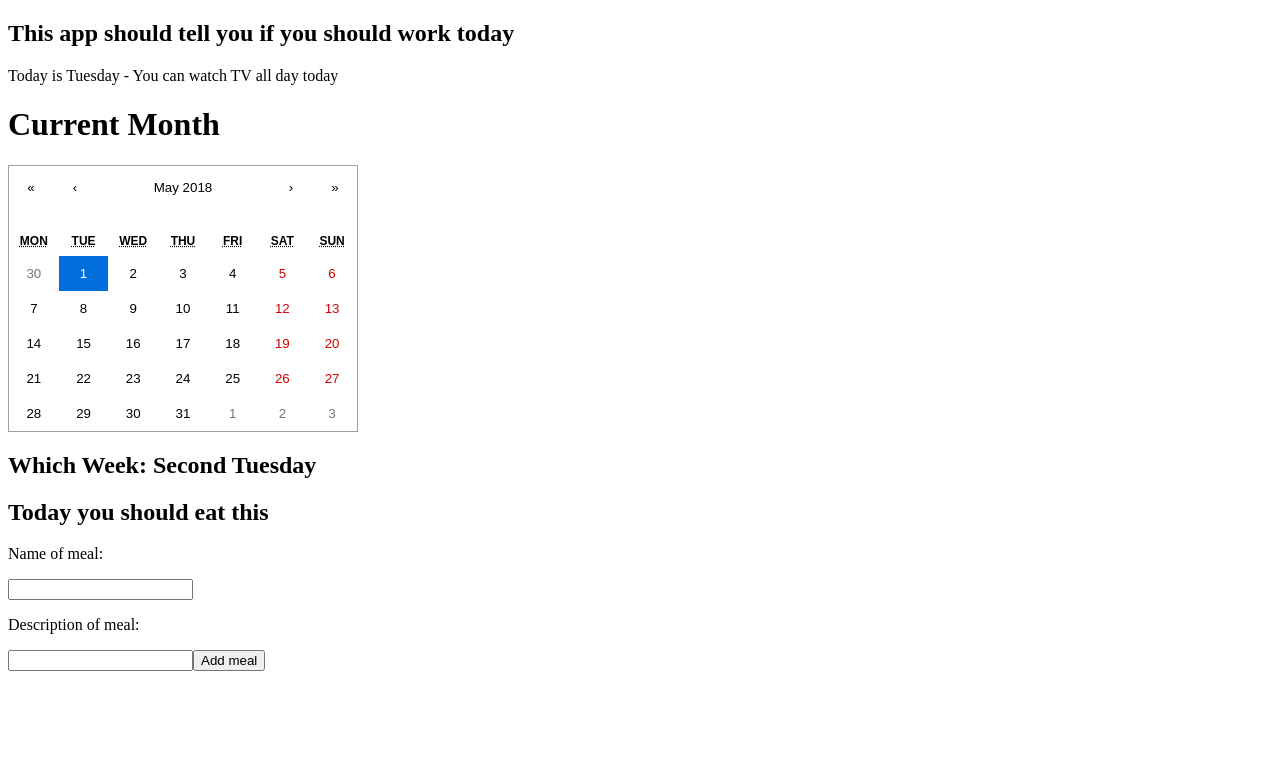
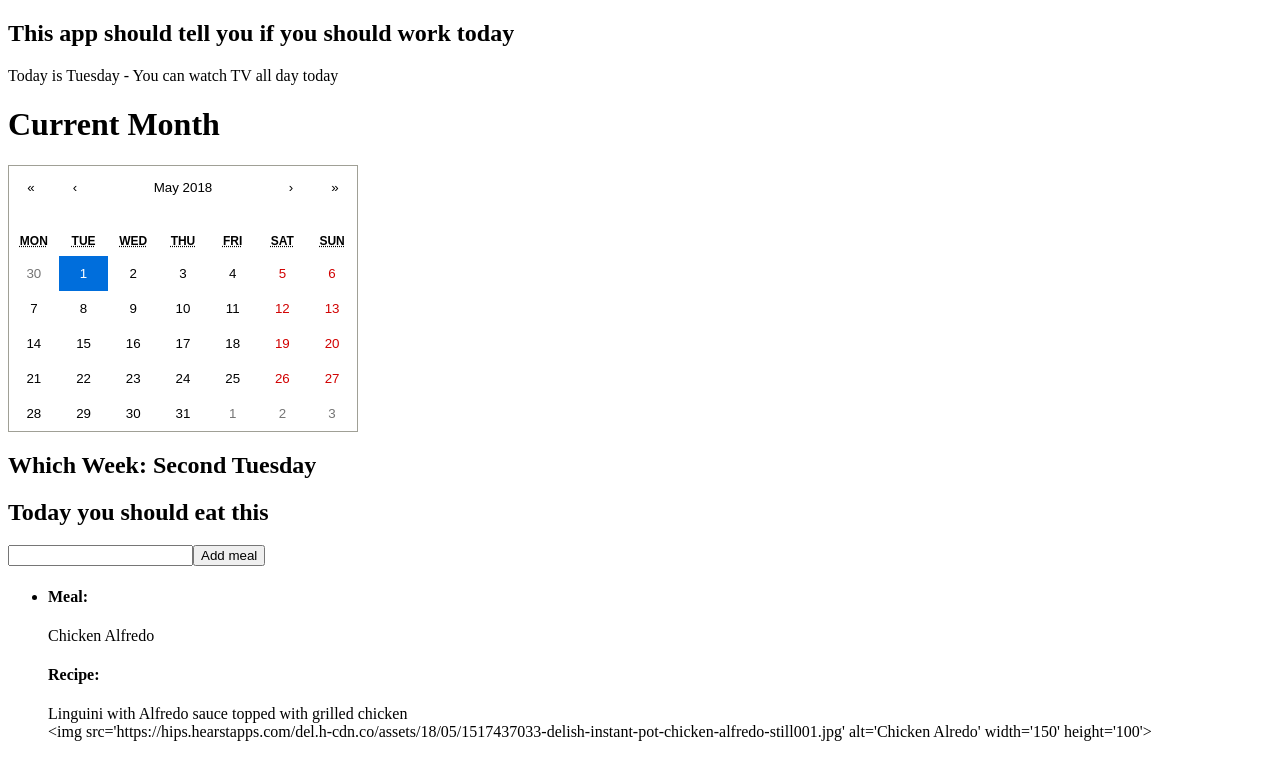
Before and after one commit to GroceriStar/react-only-intern-17, a React (Create React App) app: page / in a window 1280 px wide. Shown: the top 780 px of the page. Built offline with nearby package versions, Linux system fonts and the light colour scheme.

Commit message:
worked more on chapter 7 test

```diff
--- a/src/components/DayChecker.js
+++ b/src/components/DayChecker.js
@@ -14,7 +14,8 @@ class DayChecker extends Component {
   if (today === 6 || today === 0){
     return <div><p>Today is {this.getDayName(today)} - You can watch TV all day today</p></div>;
   } else { return <div><p>Today is {this.getDayName(today)} - You can watch TV all day today</p></div>;
-    };
+    }
+
   }
 }
 
--- a/src/components/MealPlan.js
+++ b/src/components/MealPlan.js
@@ -3,25 +3,45 @@ import _ from 'lodash';
 
 class MealPlan extends Component {
   state = {
-    meal: '',
+    meal: {},
     meals: [],
-    description: '',
-    descriptions: []
+    showAddMealMessage: false
   };
 
-    renderMeals() {
-    return _.map(this.state.meals, meal => <li>{meal}</li>);
-  };
+  renderMeals() {
+        return _.map(this.state.meals, meal => <div><li><h4>Meal:</h4>{meal.theMeal}<h4>Recipe:</h4>{meal.recipe}<br></br>{meal.image}</li></div>);
+  }
+
+  componentWillMount() {
+   this.setState({meals: [
+     {
+       theMeal:  "Chicken Alfredo",
+       recipe:  "Linguini with Alfredo sauce topped with grilled chicken",
+       image:  "<img src='https://hips.hearstapps.com/del.h-cdn.co/assets/18/05/1517437033-delish-instant-pot-chicken-alfredo-still001.jpg' alt='Chicken Alredo' width='150' height='100'>",
+     }
+   ]});
+  }
+
+  componentDidUpdate(prevProps, prevState) {
+    if (prevState.meals.length < this.state.meals.length) {
+      this.setState({showAddMealMessage: true});
+      setTimeout(() => this.setState({showAddMealMessage: false}), 1000);
+    }
+  }
 
   render() {
-    return (
+    return(
       <div>
         <h2>Today you should eat this</h2>
-        <p>Name of meal:</p><input onChange={e => this.setState({meal: e.target.value})} value={this.state.meal} type="text" />
-        <p>Description of meal:</p><input onChange={e => this.setState({description: e.target.value})} value={this.state.description} type="text" />
+        <input
+          onChange={e => this.setState({meal: e.target.value})}
+          value={this.state.meal.meal}
+          type="text"
+        />
         <button
           onClick={() => this.setState({meals: [...this.state.meals, this.state.meal]})}>
           Add meal</button>
+	{this.state.showAddMealMessage ? <p>New meal added</p> : null}
         <ul>
           {this.renderMeals()}
         </ul>
--- a/src/components/WeekChecker.js
+++ b/src/components/WeekChecker.js
@@ -6,7 +6,7 @@ class WeekChecker extends Component {
 
   render (){
 
-    let date = new Date;
+    let date = new Date();
     let days = ['Sunday','Monday','Tuesday','Wednesday','Thursday','Friday','Saturday'];
     let prefixes = ['First', 'Second', 'Third', 'Fourth', 'Fifth'];
 
```
